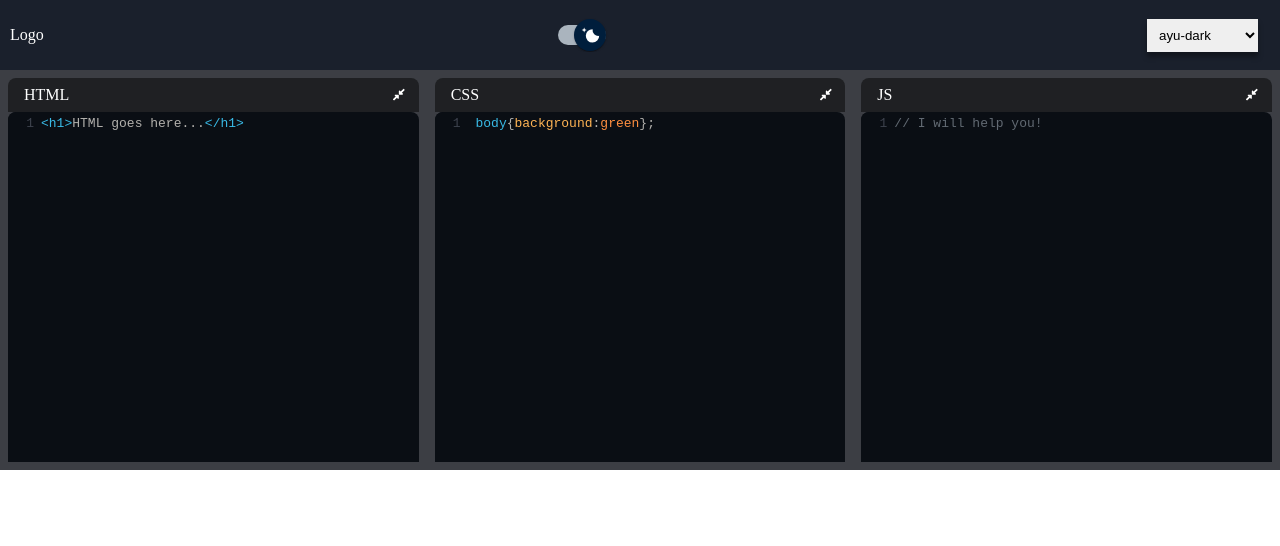
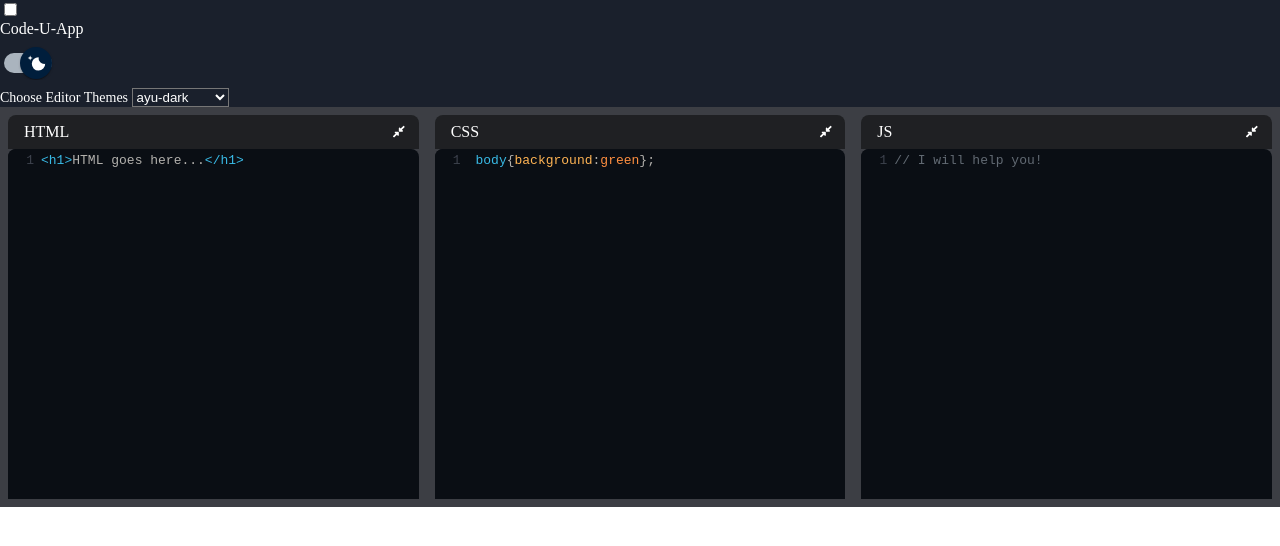
Before and after one commit to Amrit-Raj-Sharma/codeEditor-app, a Next.js app: page /App in a window 1280 px wide. Shown: the top 546 px of the page. Built offline with nearby package versions, Linux system fonts and the light colour scheme.

Commit message:
Updated header

```diff
--- a/src/components/Header/header.js
+++ b/src/components/Header/header.js
@@ -22,19 +22,49 @@ const themeOptions = [
 const Header = ({ setThemeValue, setTheme, theme }) => {
 
   return (
-    <div className={`header-container ${theme ? 'theme-dark' : 'theme-light'}`}>
-      <div>Logo</div>
-        <>
-          <ThemeSwitcher setTheme={setTheme} theme={theme} />
-        </>
-      <div className='header-right-box'>
-        <select defaultValue='ayu-dark' onChange={(e) => setThemeValue(e.target.value)}>
+
+    <div className={`nav ${theme ? 'theme-dark' : 'theme-light'}`}>
+  <input type="checkbox" id="nav-check" />
+  <div className="nav-header">
+    <div className={`nav-title ${theme ? '' : 'nav-title-light'}`}>
+      Code-U-App
+    </div>
+  </div>
+  <div className="nav-btn">
+    <label htmlFor="nav-check">
+      <span></span>
+      <span></span>
+      <span></span>
+    </label>
+  </div>
+
+  <div className={`nav-links ${theme ? '' : 'nav-links-light'}`}>
+    <ThemeSwitcher setTheme={setTheme} theme={theme} />
+
+
+      <label style={{ fontSize: '14px' }}>Choose Editor Themes </label>
+        <select className={`${theme ? 'theme-dark' : 'theme-light'}`} defaultValue='ayu-dark' onChange={(e) => setThemeValue(e.target.value)}>
           {themeOptions?.map((item, index) => (
             <option key={item+index} value={item}>{item}</option>
-          ))}
+        ))}
         </select>
-      </div>
-    </div>
+
+  </div>
+</div>
+
+    // <div className={`header-container ${theme ? 'theme-dark' : 'theme-light'}`}>
+    //   <div>Logo</div>
+    //     <>
+    //       <ThemeSwitcher setTheme={setTheme} theme={theme} />
+    //     </>
+    //   <div className='header-right-box'>
+    //     <select defaultValue='ayu-dark' onChange={(e) => setThemeValue(e.target.value)}>
+    //       {themeOptions?.map((item, index) => (
+    //         <option key={item+index} value={item}>{item}</option>
+    //       ))}
+    //     </select>
+    //   </div>
+    // </div>
   )
 }
 
```
